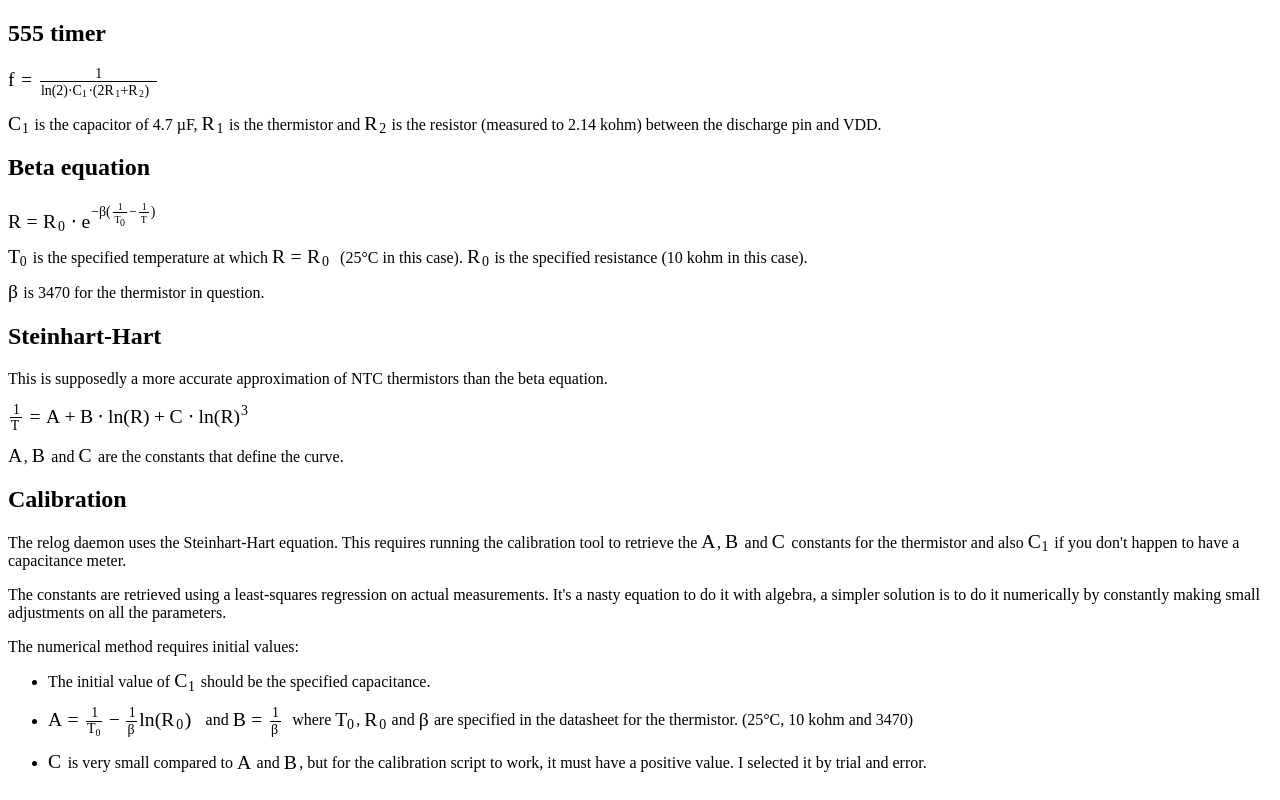
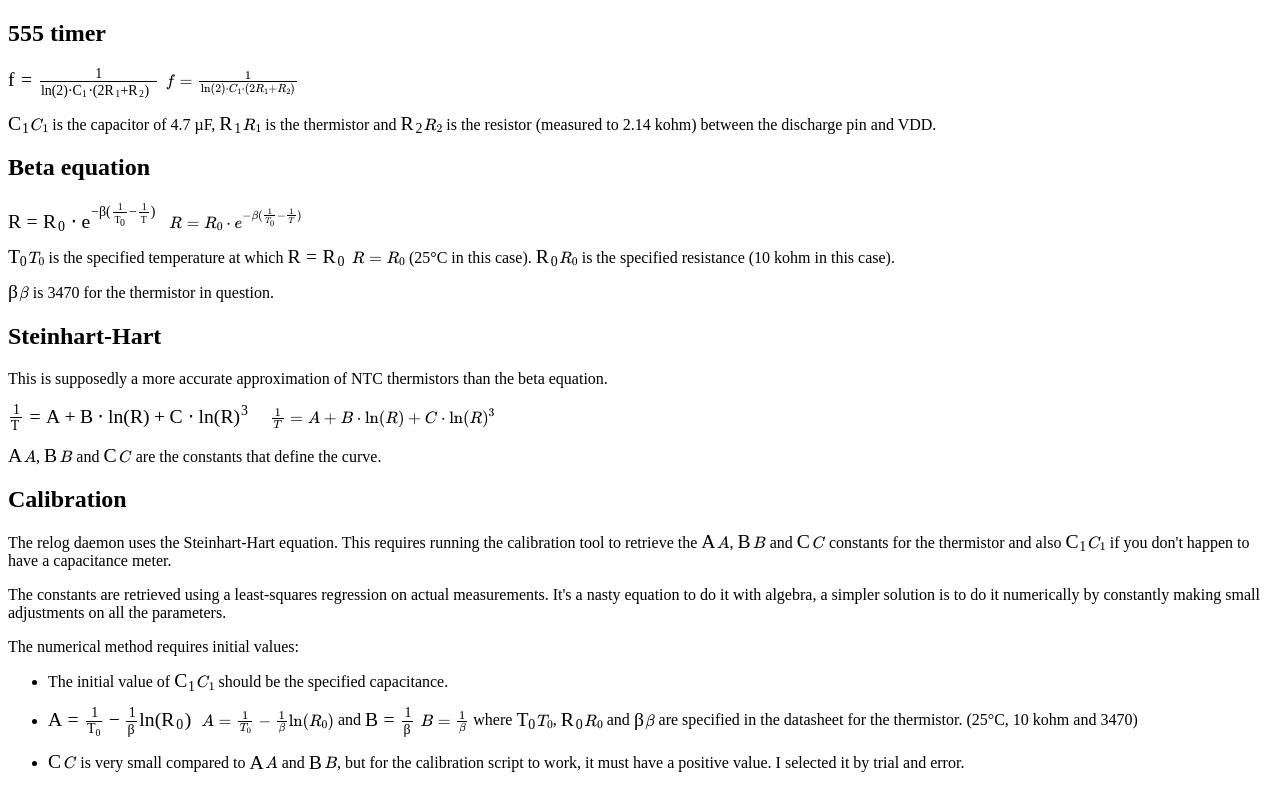
Before and after one commit to oskar-skog-after8/weather-station, a plain HTML site: page notes/thermometer.html in a window 1280 px wide. Drawn offline with nearby package versions, Linux system fonts and the light colour scheme; some packages are replaced by stand-ins of ours.

Commit message:
notes/thermometer.html: Include Mathjax

```diff
--- a/notes/thermometer.html
+++ b/notes/thermometer.html
@@ -9,6 +9,7 @@
                 display: none;
             }
         </style>
+        <script type="text/javascript" src="http://cdn.mathjax.org/mathjax/latest/MathJax.js?config=TeX-AMS-MML_HTMLorMML"></script>
     </head>
     <body>
 
```
